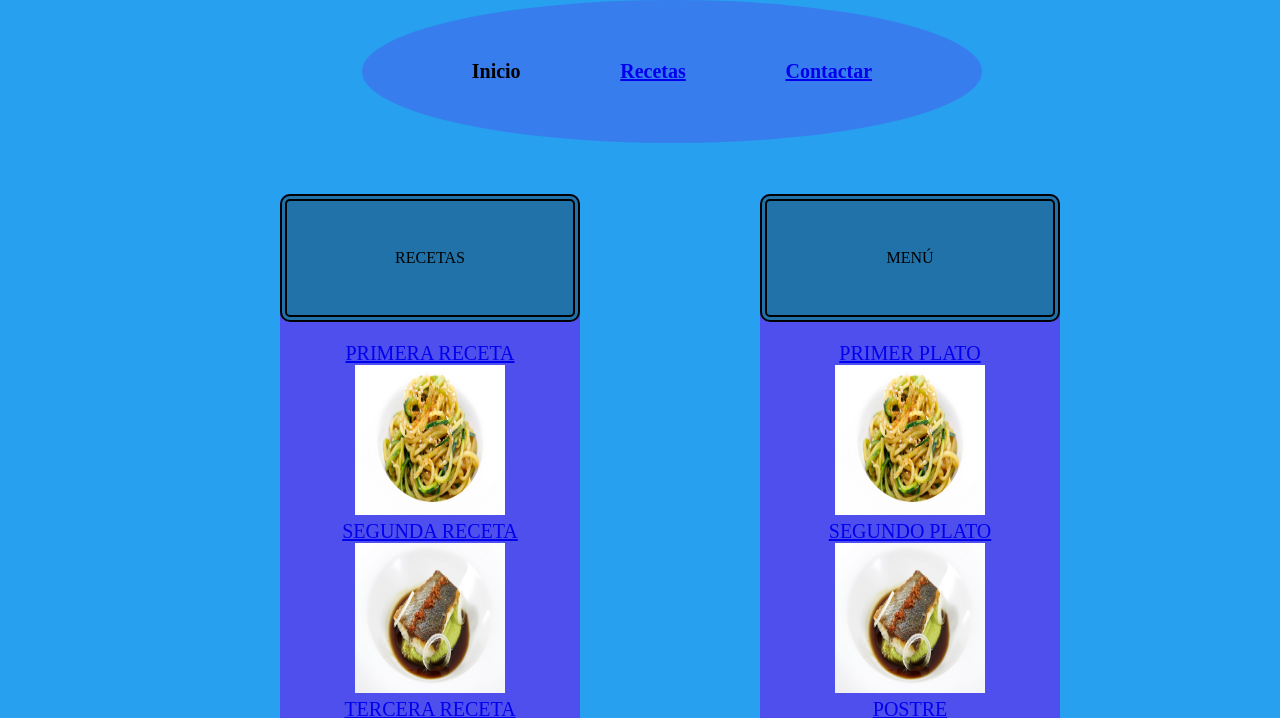
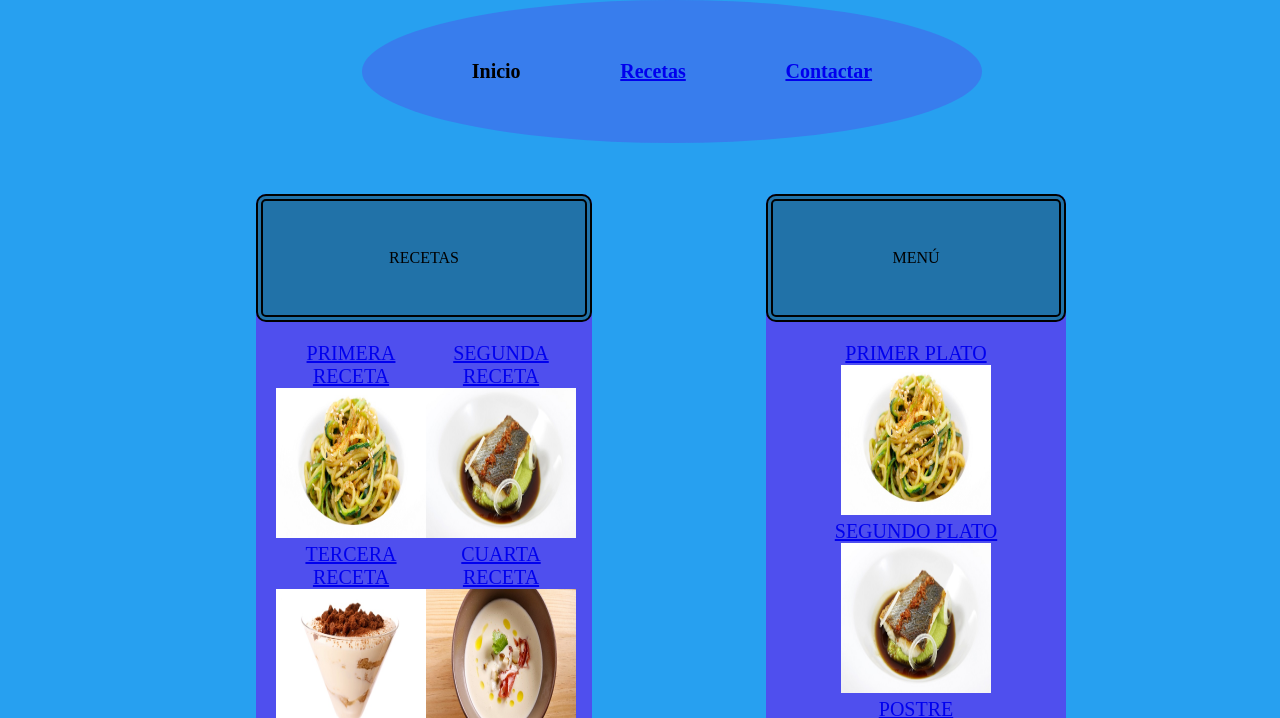
Before and after one commit to Danivibe/Misrecetas, a plain HTML site: page index.html in a window 1280 px wide. Shown: the part 80-798 px from the top of the page. Drawn offline with Linux system fonts and the light colour scheme.

Commit message:
Update index.css
Añadidas pequeñas modificaciones.

```diff
--- a/index.css
+++ b/index.css
@@ -2,8 +2,9 @@ body{background-color: rgb(39, 160, 240)}
 header{text-align: center; background-color: rgba(96, 79, 248, 0.37)}
 .Nav1{display: flex; justify-content: space-around;background-color: rgba(84, 67, 231, 0.37);border-radius: 100%;text-align: center; padding: 3em; font-size: 20px; border: black 3px; width: 500px; margin-left: 28%}
 main{padding: 2em; display: flex}
-.Nav2{font-size: 20px;text-align: center;margin-right:auto;background-color: rgb(79, 79, 238); border-radius: 10px; width:25%; margin-left: 20%;}
+.Nav2{font-size: 20px;text-align: center;margin-right:auto;background-color: rgb(79, 79, 238); border-radius: 10px; width:28%; margin-left: 18%;}
 .Nav3{font-size: 20px;text-align: center;margin-right:auto;background-color: rgb(79, 79, 238); border-radius: 10px; width:25%}
 .Div1{background-color: rgb(33, 114, 168);padding: 3em;font-size: 16px;border: black 7px solid;border-radius: 10px; border-style: double}
 .Div2{padding: 1em}
+.Divflex{display: flex;}
 Footer{padding: 1em; text-align: center;background-color: darkblue; color: white}
```
